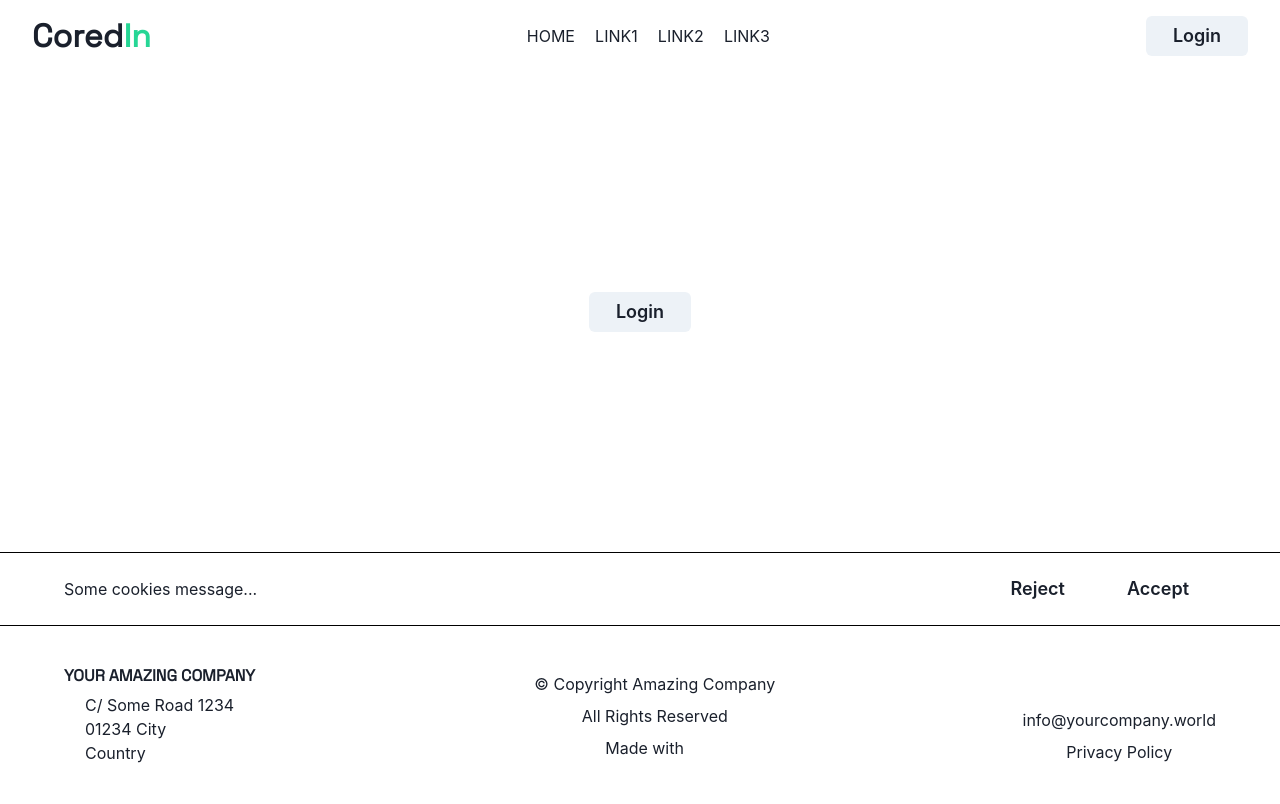
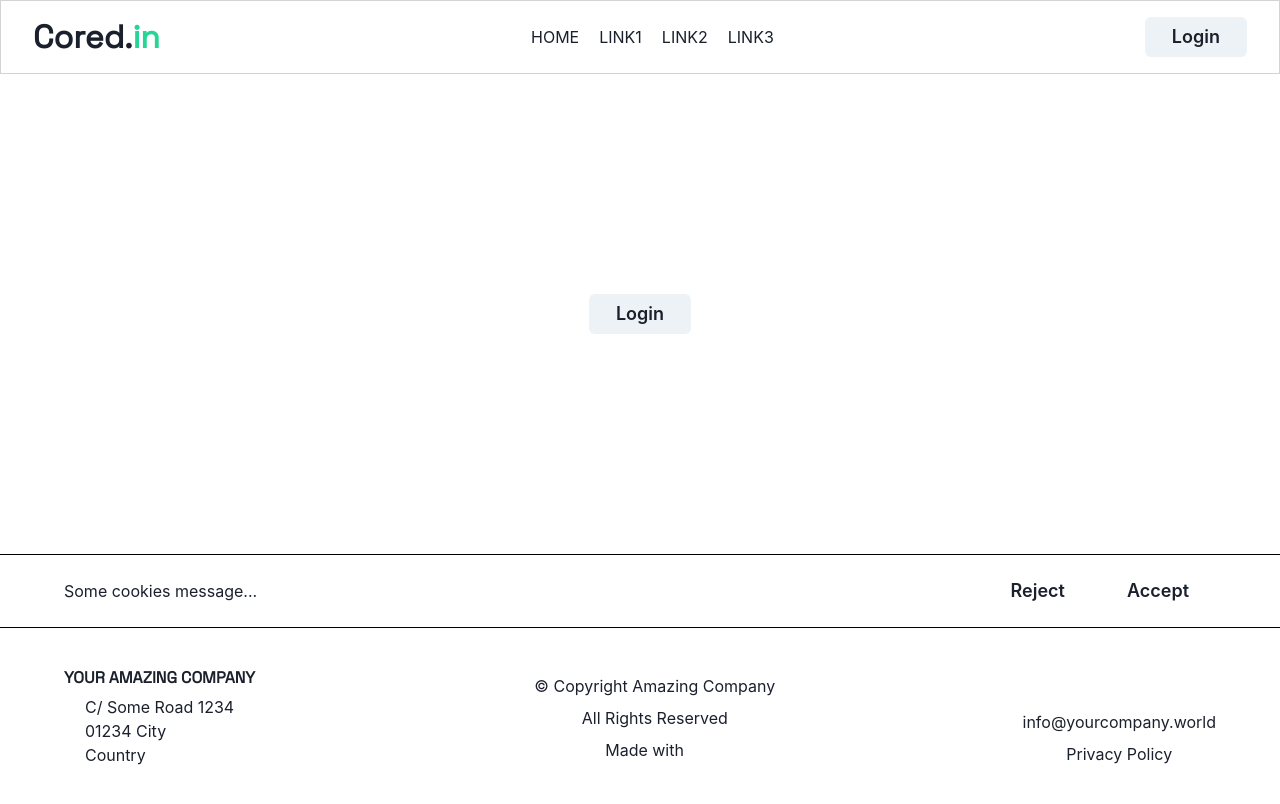
Before and after one commit to igorperic17/cored.in, a React (Vite) app in the folder packages/frontend/: page /test in a window 1280 px wide. Shown: the top 804 px of the page. Built offline with nearby package versions, Linux system fonts and the light colour scheme; some icons are missing.

Commit message:
Change the logo to Cored.in

```diff
--- a/packages/frontend/src/components/Nav.tsx
+++ b/packages/frontend/src/components/Nav.tsx
@@ -54,24 +54,23 @@ export const Nav: FC<NavProps> = ({ onOpen }) => {
   return (
     <Box
       as="header"
-      // border="1px solid red"
-      w="100vw"
+      border="1px solid lightgrey"
+      w="100%"
       maxW="1680px"
-      h="20%"
+      margin="0 auto"
+      p="1em 2em"
     >
       <Flex
-        p="1em 2em"
         direction="row"
         justify="space-between"
         align="center"
-
         // position="sticky"
         // zIndex="sticky"
       >
         <Heading as="h1" fontSize="2rem">
-          Cored
+          Cored.
           <Text display="inline" color="colors.brand.600">
-            In
+            in
           </Text>
         </Heading>
         <Flex
```
